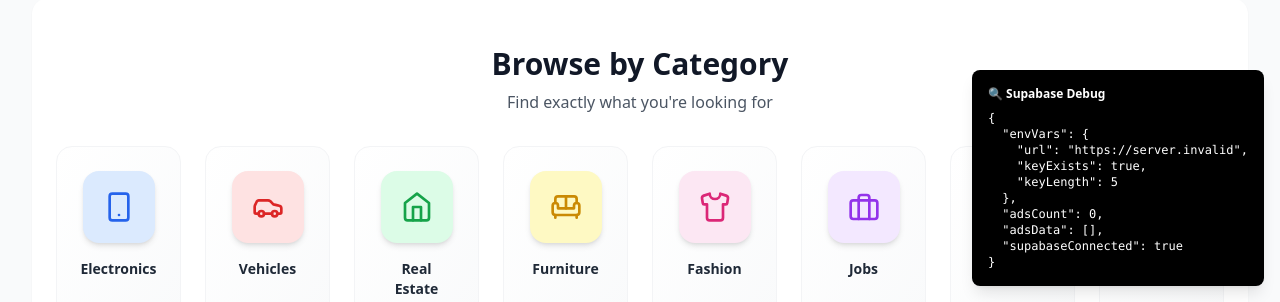
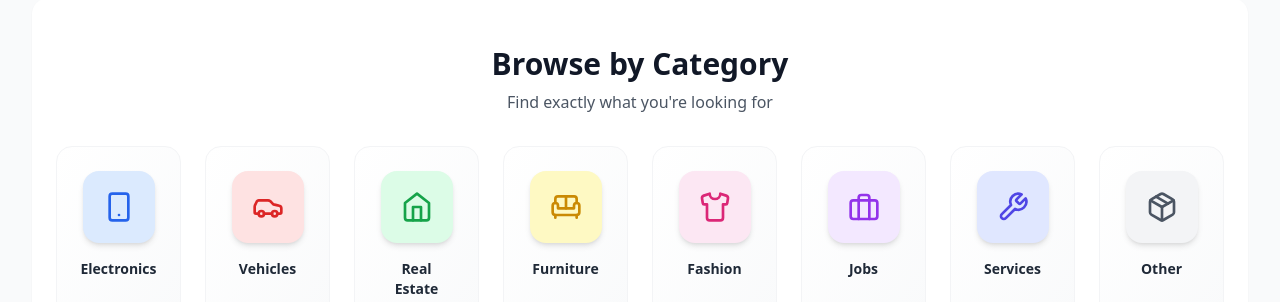
Before and after one commit to aymench10/bi3wechri, a React (Vite) app: page / in a window 1280 px wide. Shown: the part 498-800 px from the top of the page. Built offline with nearby package versions, Linux system fonts and the light colour scheme; no server answers; the database is empty.

Commit message:
Update Home.jsx

```diff
--- a/src/pages/Home.jsx
+++ b/src/pages/Home.jsx
@@ -4,7 +4,6 @@ import { supabase } from '../lib/supabase'
 import AdCard from '../components/AdCard'
 import FeaturedCategories from '../components/FeaturedCategories'
 import Pagination from '../components/Pagination'
-import DebugSupabase from '../components/DebugSupabase'
 import { MapPin } from 'lucide-react'
 
 const CATEGORIES = [
@@ -113,7 +112,6 @@ const Home = () => {
 
   return (
     <div className="min-h-screen bg-gray-50">
-      <DebugSupabase />
       {/* Hero Section */}
       <div className="relative bg-gradient-to-br from-blue-600 via-primary-600 to-primary-800 text-white py-20 overflow-hidden">
         {/* Background Pattern */}
```
